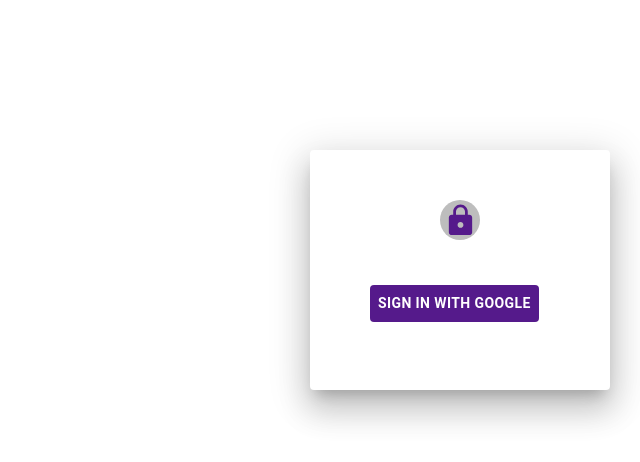
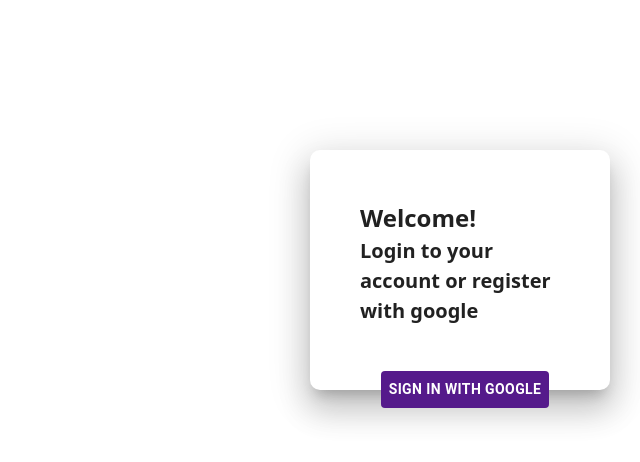
Before and after one commit to chenukas/ssd-oauth, a React (Create React App) app in the folder oauth-fe/: page / in a window 1280 px wide. Shown: the top 462 px of the page, without its empty margins (640-1280 px from the left). Built offline with nearby package versions, Linux system fonts and the light colour scheme.

Commit message:
feat: added a text to login

```diff
--- a/oauth-fe/src/components/Login/Login.css
+++ b/oauth-fe/src/components/Login/Login.css
@@ -1,3 +1,7 @@
 .btn-google {
     align-self: center;
 }
+
+.login-grid{
+    border-radius: 1rem;
+}
--- a/oauth-fe/src/components/Login/Login.js
+++ b/oauth-fe/src/components/Login/Login.js
@@ -1,11 +1,12 @@
 import React, { useEffect, useState } from "react";
+import "./Login.css";
 import GoogleLogin from "react-google-login";
 import GoogleButton from "react-google-button";
 import { Avatar, Grid, Paper, Button } from "@material-ui/core";
 import LockIcon from "@mui/icons-material/Lock";
 import axios from "axios";
 import { useLocation } from "react-router";
-import Files from "../displayFiles/index";
+import Files from "../displayFiles/";
 
 const Login = () => {
   const [code, setCode] = useState(false);
@@ -49,18 +50,22 @@
               width: 300,
               marginLeft: "950px",
               marginTop: "150px",
-              border_radius: "10px",
+              borderRadius: "10px",
             }}
           >
-            <Grid align="center">
-              <Avatar sx={{ width: 60, height: 60 }}>
+            <Grid align="center" className="login-grid">
+              <div className="fw-bold fs-4" style={{textAlign: "left"}}>
+                Welcome!
+                <div className="fs-5">Login to your account or register with google</div>
+              </div>
+              {/* <Avatar sx={{ width: 60, height: 60 }}>
                 <LockIcon
                   marginTop="40px"
                   sx={{ color: "#551a8b" }}
                   fontSize="large"
                 />
-              </Avatar>
-            </Grid>
+              </Avatar> */}
+
             <GoogleLogin
               clientId="363721304981-oumc9km7eqtlb23teoh1a113cu8dtean.apps.googleusercontent.com"
               render={(renderProps) => (
@@ -81,6 +86,7 @@
               )}
               cookiePolicy={"single_host_origin"}
             ></GoogleLogin>
+            </Grid>
           </Paper>
         </Grid>
       ) : (
```
